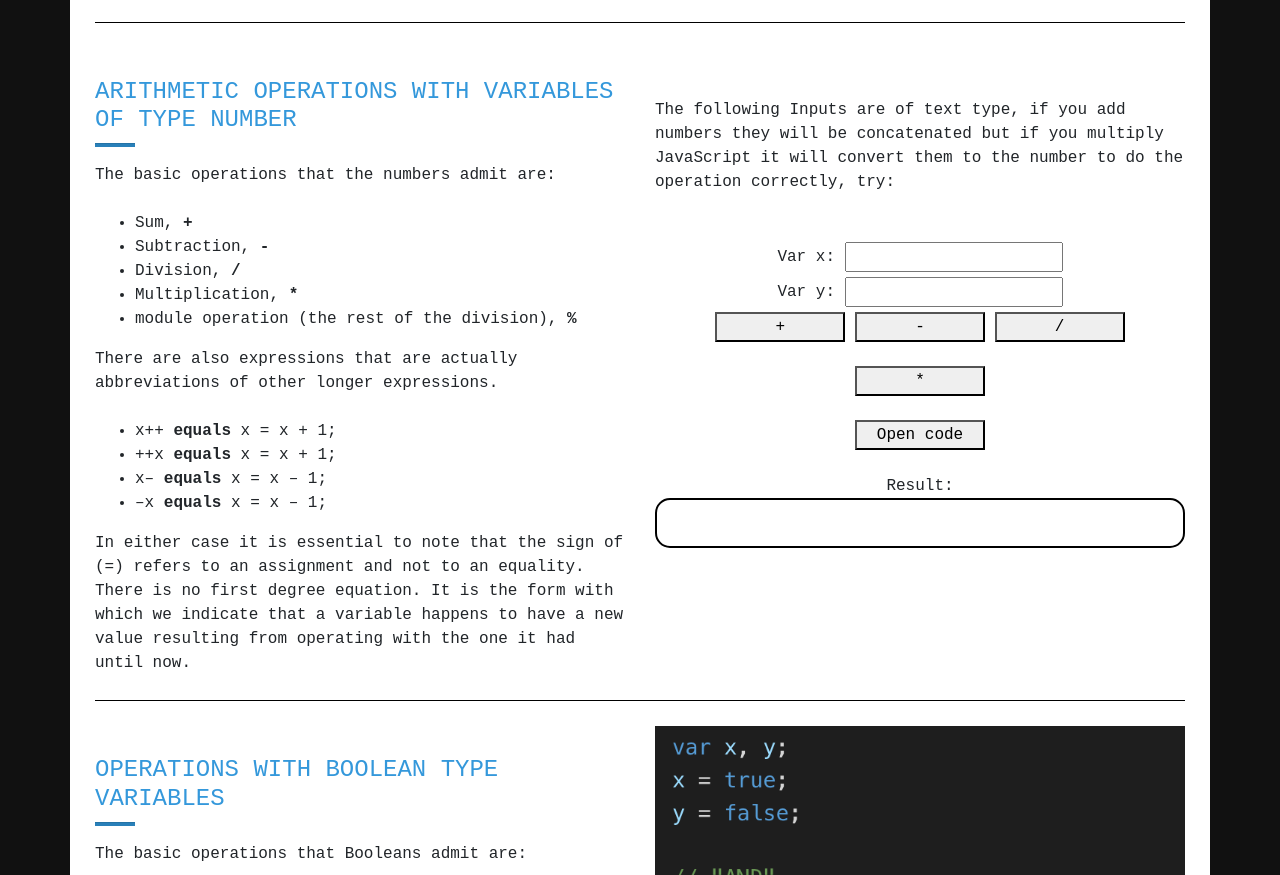
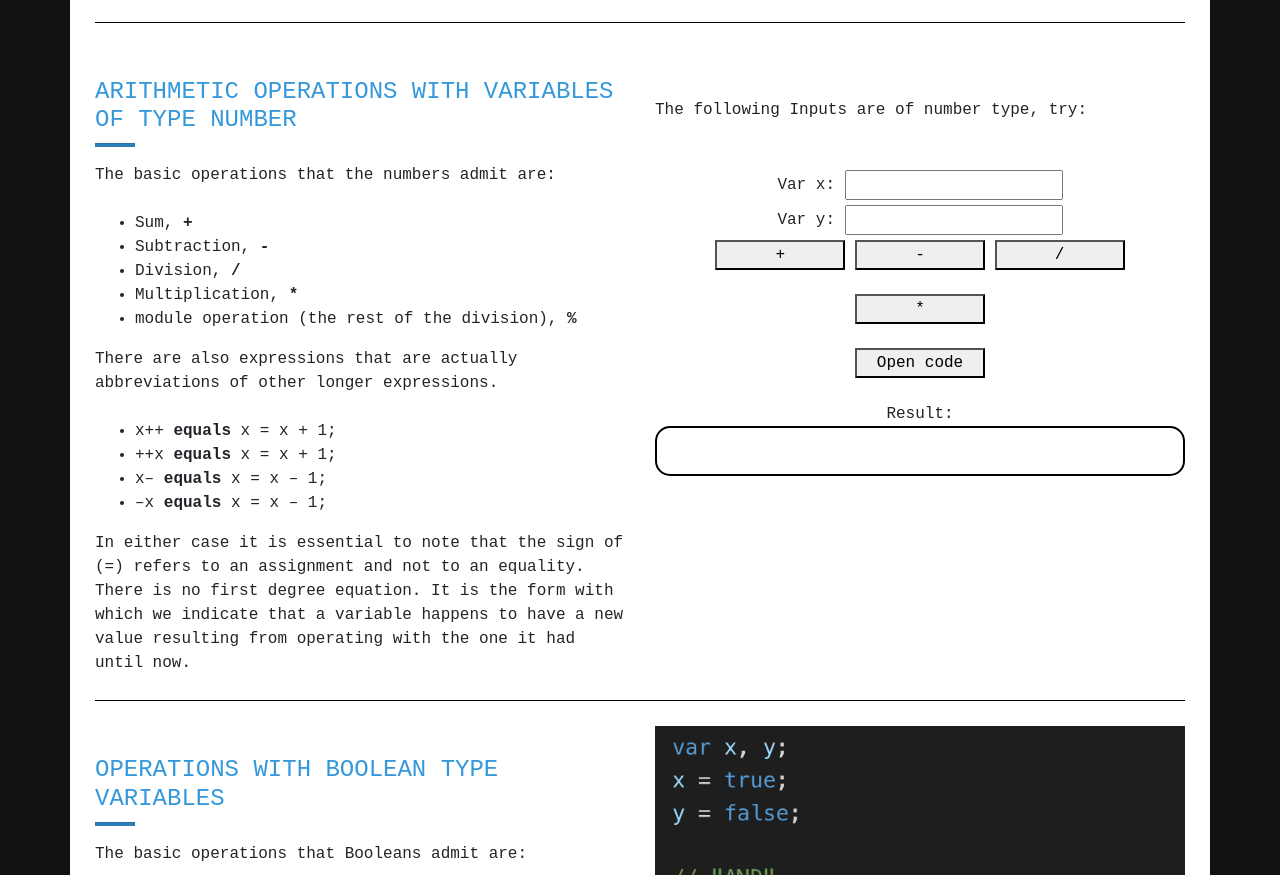
Before and after one commit to smum159/JavaScript_SEPIP, a website built with Parcel: page usevariables.html in a window 1280 px wide. Shown: the part 633-1508 px from the top of the page. Built offline with nearby package versions, Linux system fonts and the light colour scheme.

Commit message:
Uso de las variables

```diff
--- a/usevariables.html
+++ b/usevariables.html
@@ -77,9 +77,7 @@
         a variable happens to have a new value resulting from operating with the one it had until now.
       </div>
       <div class="ejemplo-text-var col-md-6 col-lg-6">
-          The following Inputs are of text type, if you add numbers they will be concatenated
-          but if you multiply JavaScript it will convert them to the number to do the operation
-          correctly, try:</br></br></br>
+          The following Inputs are of number type, try:</br></br></br>
         <center>
           <div class="val-x">
             <label for="variable-x">Var x:</label>
```
Also changed, not shown: index.html (+1 -5 lines).
